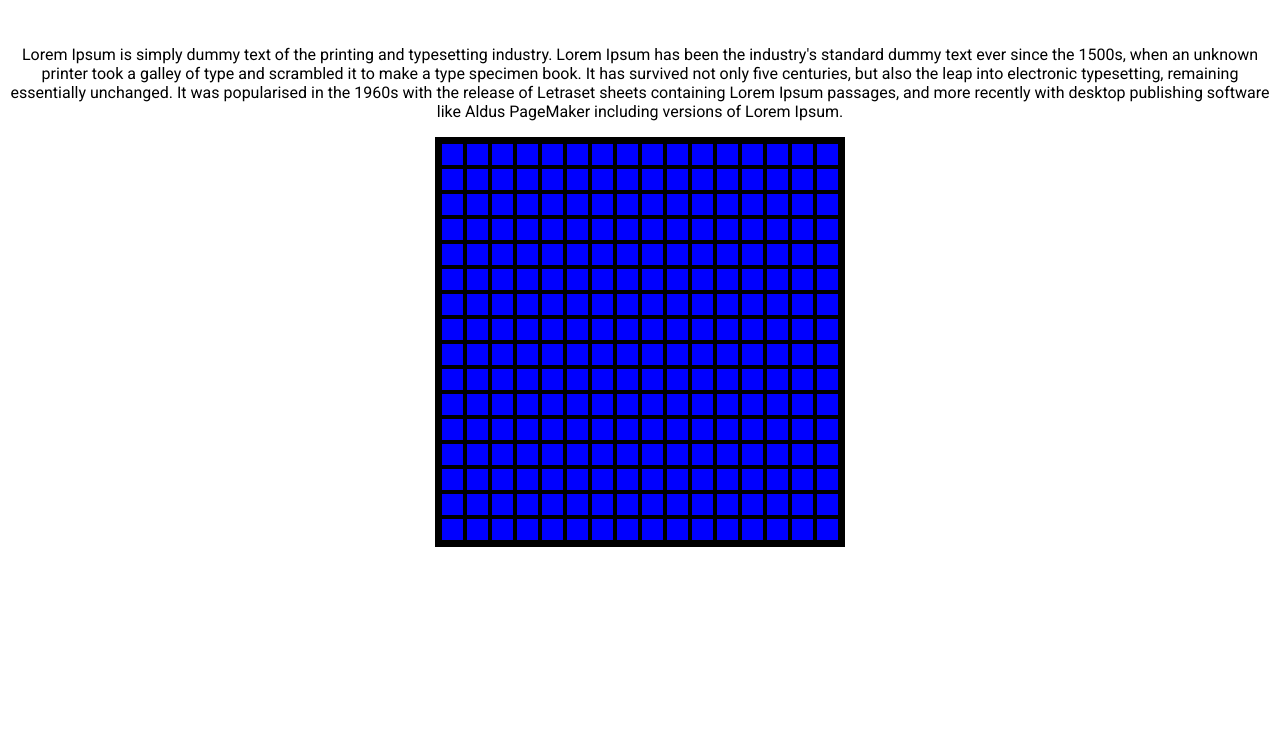
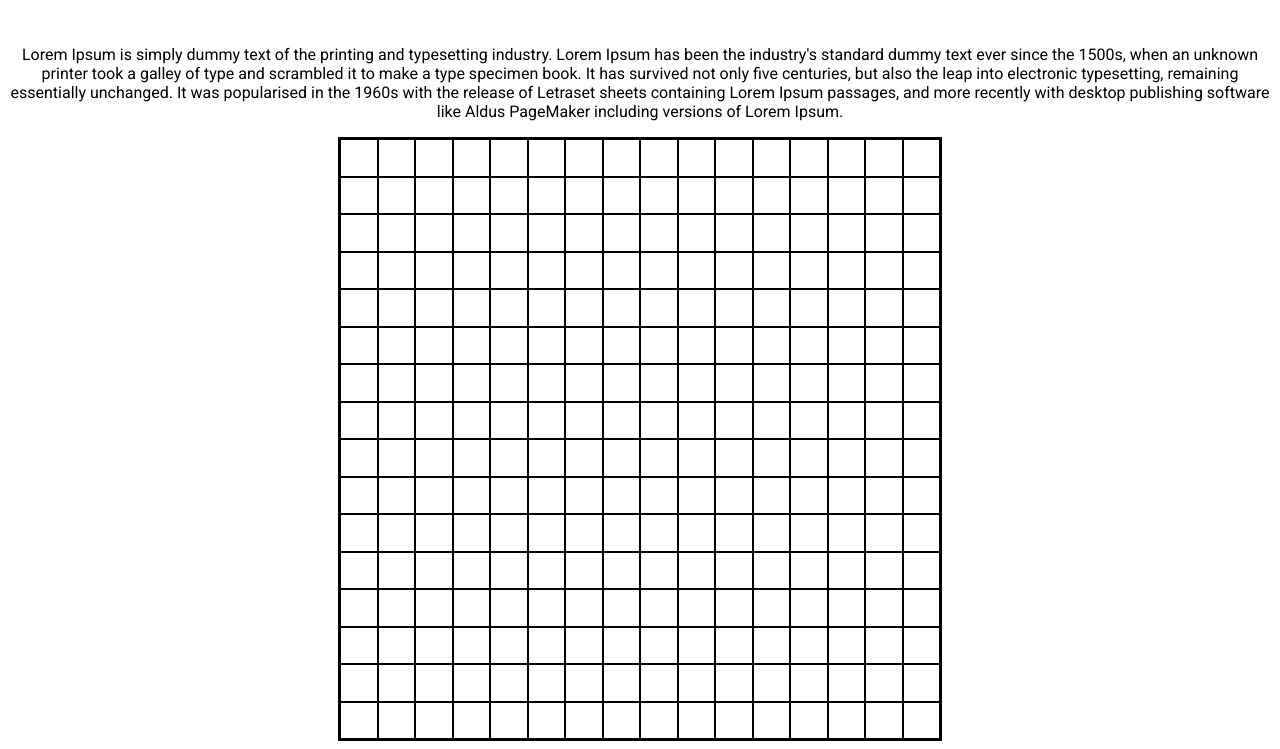
Before and after one commit to omardevelops/odin-etch-a-sketch, a plain HTML site: page index.html in a window 1280 px wide. Shown: the part 133-882 px from the top of the page. Before the commit the page ends 800 px from the top, so only its background shows below. Drawn offline with Linux system fonts and the light colour scheme; a web font is replaced by a local one.

Commit message:
added hover event listener, changes square color

```diff
--- a/etchasketch.css
+++ b/etchasketch.css
@@ -10,22 +10,22 @@ body {
 }
 
 #grid_container {
-    width: 400px;
-    height: 400px;
-    border: 5px solid black;
+    width: 600px;
+    height: 600px;
+    border: 2px solid black;
     margin: 0 auto;
     padding: 0;
     display: grid;
 }
 
 #grid_container div {
-    position: relative;
-    background: blue;
+    /* position: relative; */
+    background: white;
     margin: 0;
     padding: 0;
-    border: 2px solid black;
+    border: 1px solid black;
 }
 
-#grid_container div:hover {
+.chicken {
     background: yellow;
 }
--- a/etchasketch.js
+++ b/etchasketch.js
@@ -1,5 +1,5 @@
 const grid_container = document.querySelector('#grid_container');
-console.log(grid_container);
+// console.log(grid_container);
 
 function createGrid(rows, columns) {
     for (let i = 0; i < rows; i++) {
@@ -9,6 +9,17 @@ function createGrid(rows, columns) {
         }
     }
     grid_container.style.gridTemplateColumns = `repeat(${columns}, 1fr)`;
+    grid_container.style.gridTemplateRows = `repeat(${rows}, 1fr)`;
 }
 
-console.log(createGrid(16,16));
+function addEventListenersToDivs() {
+    const divs = Array.from(grid_container.getElementsByTagName('div'));
+    divs.forEach(function (div) {
+        div.addEventListener('mouseenter', function() {
+            div.style.background = 'yellow';
+        });
+    });
+}
+
+createGrid(16,16);
+addEventListenersToDivs();
```
